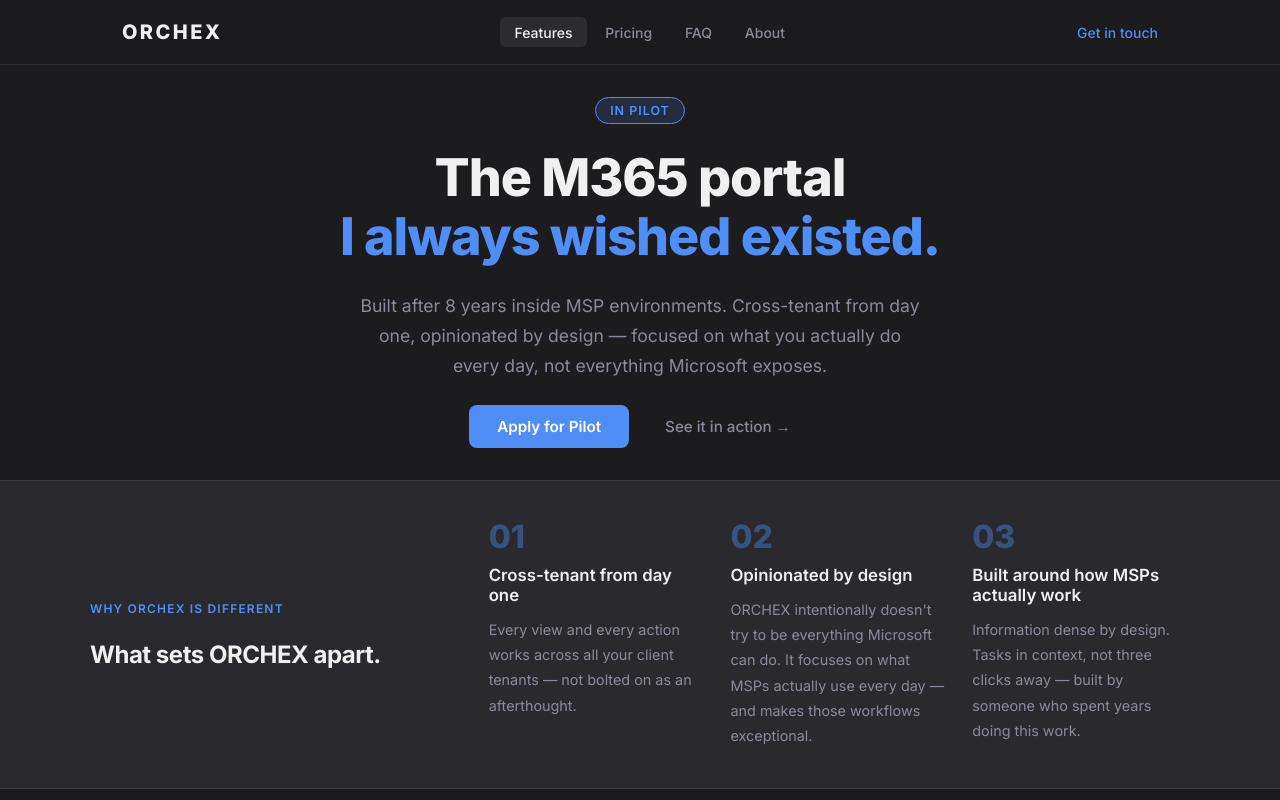
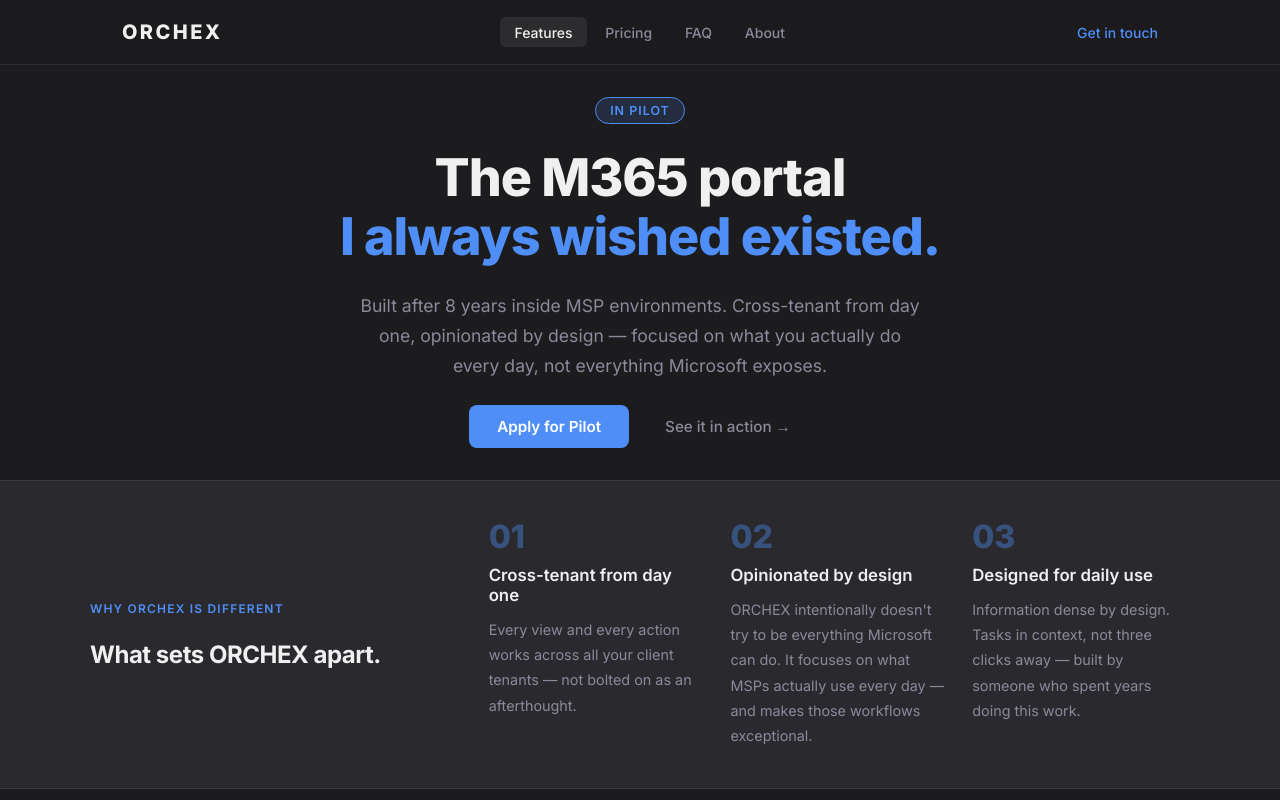
Before and after one commit to sasa-z/orchex-website, a Vue app: page / in a window 1280 px wide. Shown: the top 800 px of the page. Built offline with nearby package versions, Linux system fonts and the light colour scheme.

Commit message:
Sharpen step 03 title to Designed for daily use
Co-Authored-By: Claude Sonnet 4.6 <noreply@anthropic.com>

```diff
--- a/src/App.vue
+++ b/src/App.vue
@@ -56,7 +56,7 @@
           </div>
           <div class="how-step">
             <div class="how-step-num">03</div>
-            <h3>Built around how MSPs actually work</h3>
+            <h3>Designed for daily use</h3>
             <p>Information dense by design. Tasks in context, not three clicks away — built by someone who spent years doing this work.</p>
           </div>
         </div>
```
